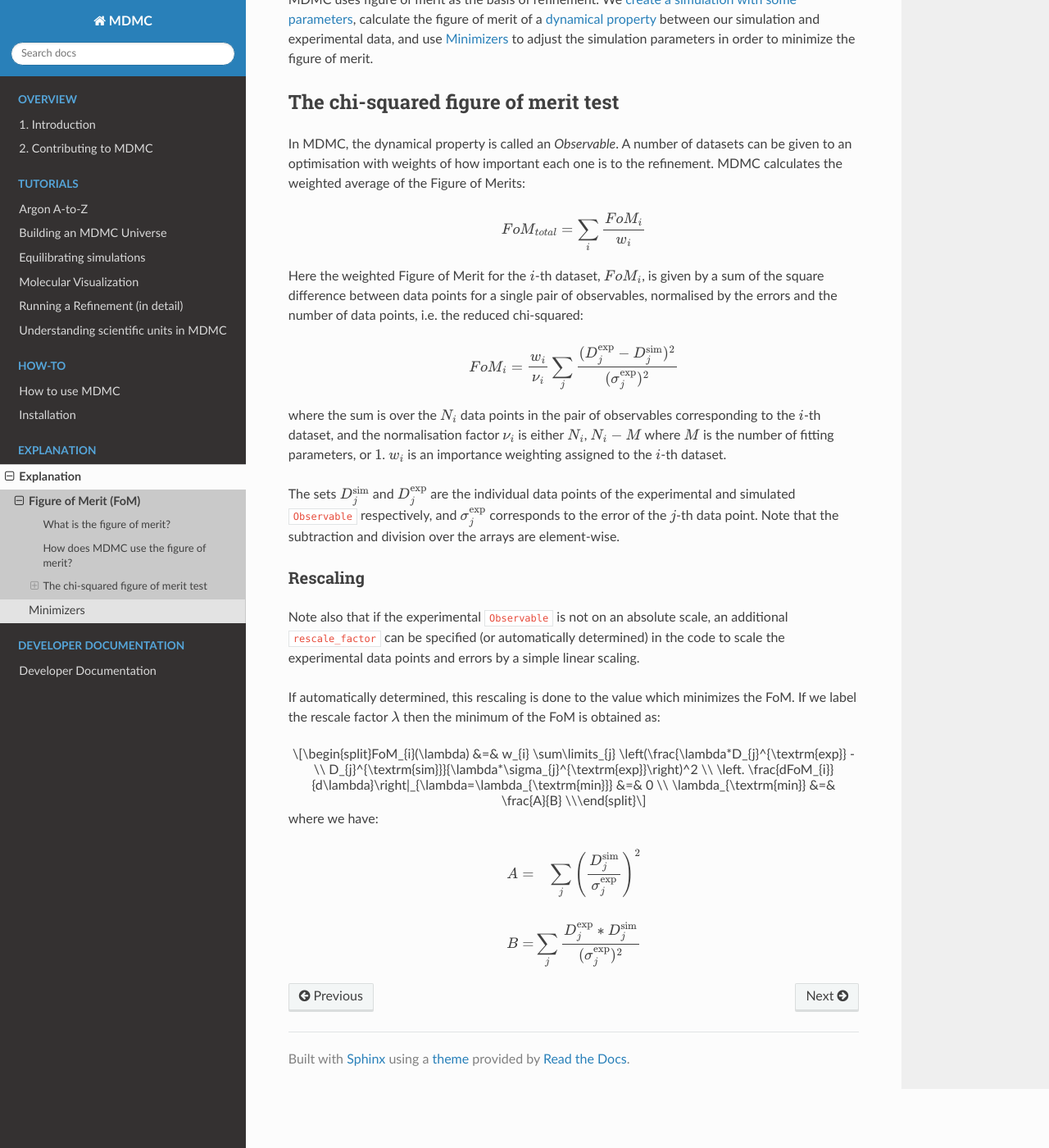
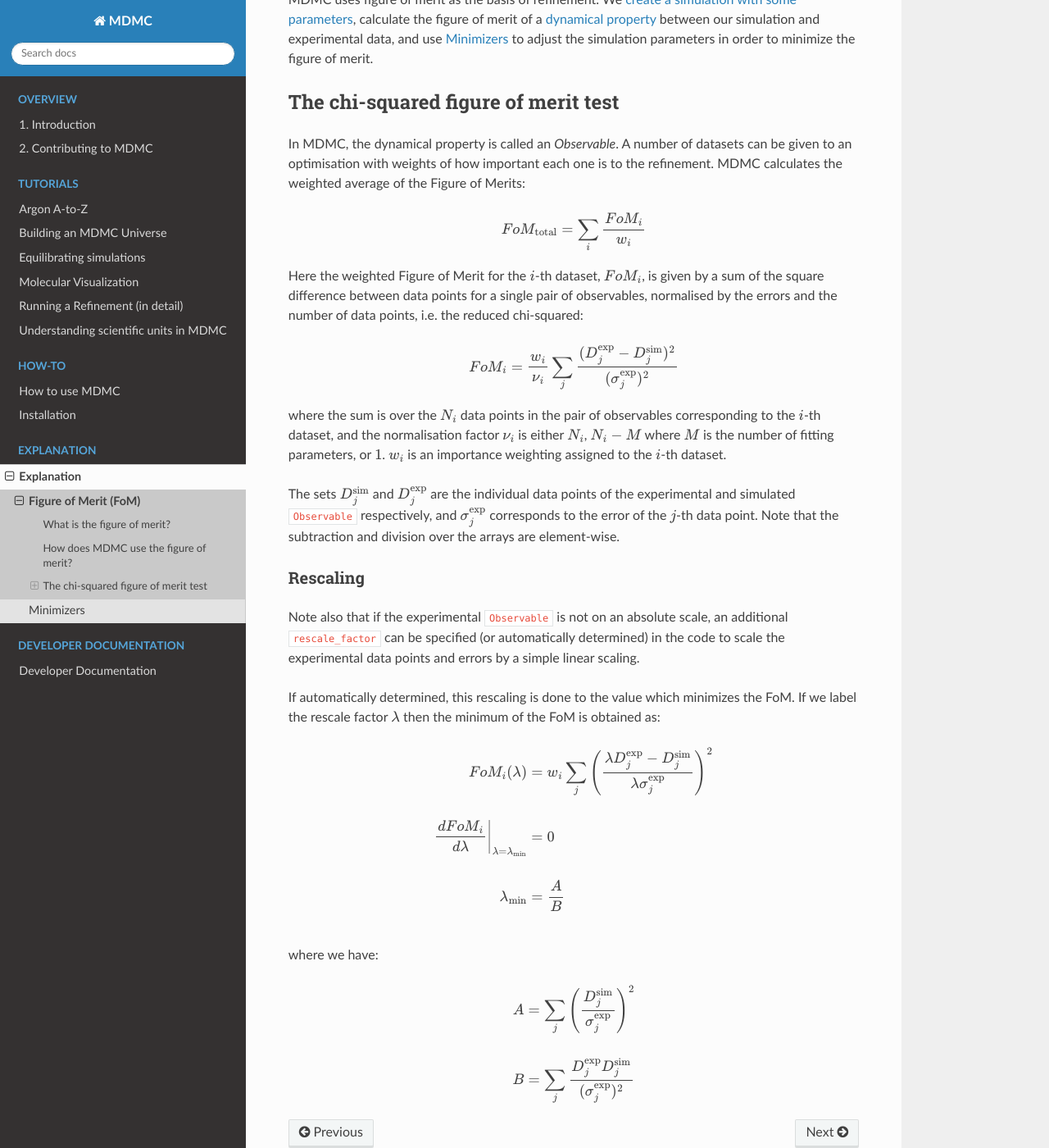
Before and after one commit to ISISNeutronMuon/MDMC, a Sphinx documentation site: the page built from doc/explanation/figure-of-merit.rst, in a window 1280 px wide and 1400 px high, scrolled down 572 px. Shown: the whole window at 82% size. Built offline with Sphinx 7.4.7 and the Read the Docs theme 2.0.0, drawn with Linux system fonts in a browser that asks for light colours; pages that are not in the unit, such as notebooks, are missing from menus.

Commit message:
Fix maths rendering issue

```diff
--- a/doc/explanation/figure-of-merit.rst
+++ b/doc/explanation/figure-of-merit.rst
@@ -36,7 +36,7 @@ MDMC calculates the weighted average of the Figure of Merits:
 
 .. math::
 
-    FoM_{total} = \sum_{i}\frac{FoM_{i}}{w_{i}}
+    FoM_{\text{total}} = \sum_{i}\frac{FoM_{i}}{w_{i}}
 
 Here the weighted Figure of Merit for the :math:`i`-th dataset, :math:`FoM_{i}`, is given by
 a sum of the square difference between data points for a single pair of observables, normalised
@@ -68,15 +68,14 @@ the rescale factor :math:`\lambda` then the minimum of the FoM is obtained as:
 
 .. math::
 
-
-    FoM_{i}(\lambda) &=& w_{i} \sum\limits_{j} \left(\frac{\lambda*D_{j}^{\textrm{exp}} - \\\\
-    D_{j}^{\textrm{sim}}}{\lambda*\sigma_{j}^{\textrm{exp}}\right)^2 \\\\
-    \left. \frac{dFoM_{i}}{d\lambda}\right|_{\lambda=\lambda_{\textrm{min}}} &=& 0 \\\\
-    \lambda_{\textrm{min}} &=& \frac{A}{B} \\\\
+    FoM_{i}(\lambda{}) &= w_{i} \sum\limits_{j} \left(\frac{\lambda{}D_{j}^{\text{exp}} -
+    D_{j}^{\text{sim}}}{\lambda{}\sigma_{j}^{\text{exp}}}\right)^2 \\\\
+    \left. \frac{dFoM_{i}}{d\lambda}\right|_{\lambda=\lambda_{\text{min}}} &= 0 \\\\
+    \lambda_{\text{min}} &= \frac{A}{B} \\\\
 
 where we have:
 
 .. math::
 
-    A &=& \sum\limits_{j}\left(\frac{D_{j}^{\textrm{sim}}}{\sigma_{j}^{\textrm{exp}}}\right)^2 \\\\
-    B &=& \sum\limits_{j} \frac{D_{j}^{\textrm{exp}}*D_{j}^{\textrm{sim}}}{(\sigma_{j}^{\textrm{exp}})^2}
+    A &= \sum\limits_{j}\left(\frac{D_{j}^{\text{sim}}}{\sigma_{j}^{\text{exp}}}\right)^2 \\\\
+    B &= \sum\limits_{j} \frac{D_{j}^{\text{exp}}D_{j}^{\text{sim}}}{(\sigma_{j}^{\text{exp}})^2}
```
